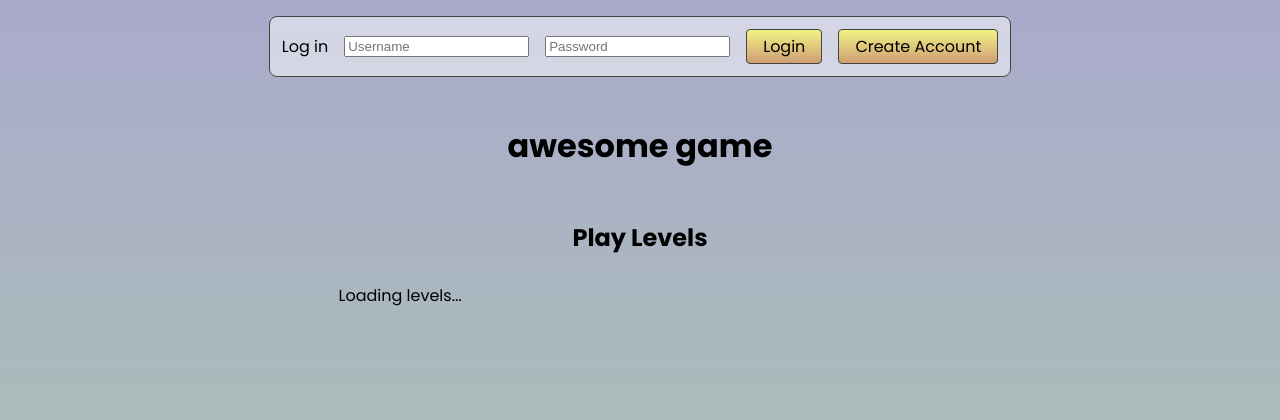
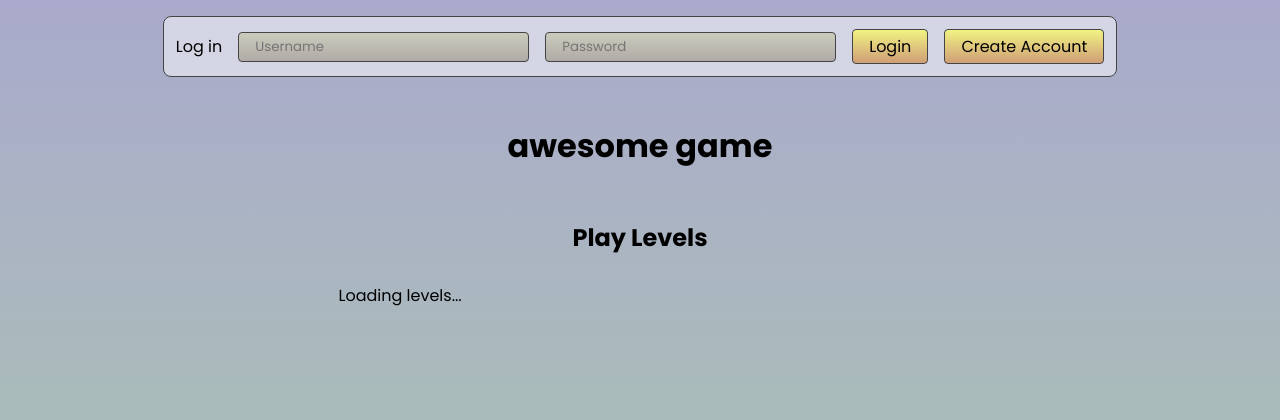
Before and after one commit to HJfod/web-platformer-game, a Flask app: page / in a window 1280 px wide. Shown: the top 420 px of the page. Run offline with Flask 3, Linux system fonts and the light colour scheme.

Commit message:
Add matching styling to <input>s

```diff
--- a/src/static/base.css
+++ b/src/static/base.css
@@ -33,6 +33,28 @@ a {
 a:hover {
     background: linear-gradient(rgb(131, 183, 243), rgb(182, 117, 207));
     cursor: pointer;
+}
+
+input {
+    border-radius: .25rem;
+    border: #444 .1rem solid;
+    background: linear-gradient(rgb(204, 204, 189), rgb(175, 170, 166));
+    padding-top: .25rem;
+    padding-bottom: .25rem;
+    padding-left: 1rem;
+    padding-right: 1rem;
+    text-decoration: none;
+    color: #000;
+    font-family: 'Poppins', sans-serif;
+}
+input:focus {
+    border: #423509 .1rem solid;
+    background: linear-gradient(rgb(192, 192, 122), rgb(175, 144, 121));
+    outline: none;
+}
+input:disabled {
+    color: #666;
+    border-color: #888;
 }
 
 .hidden {
```
